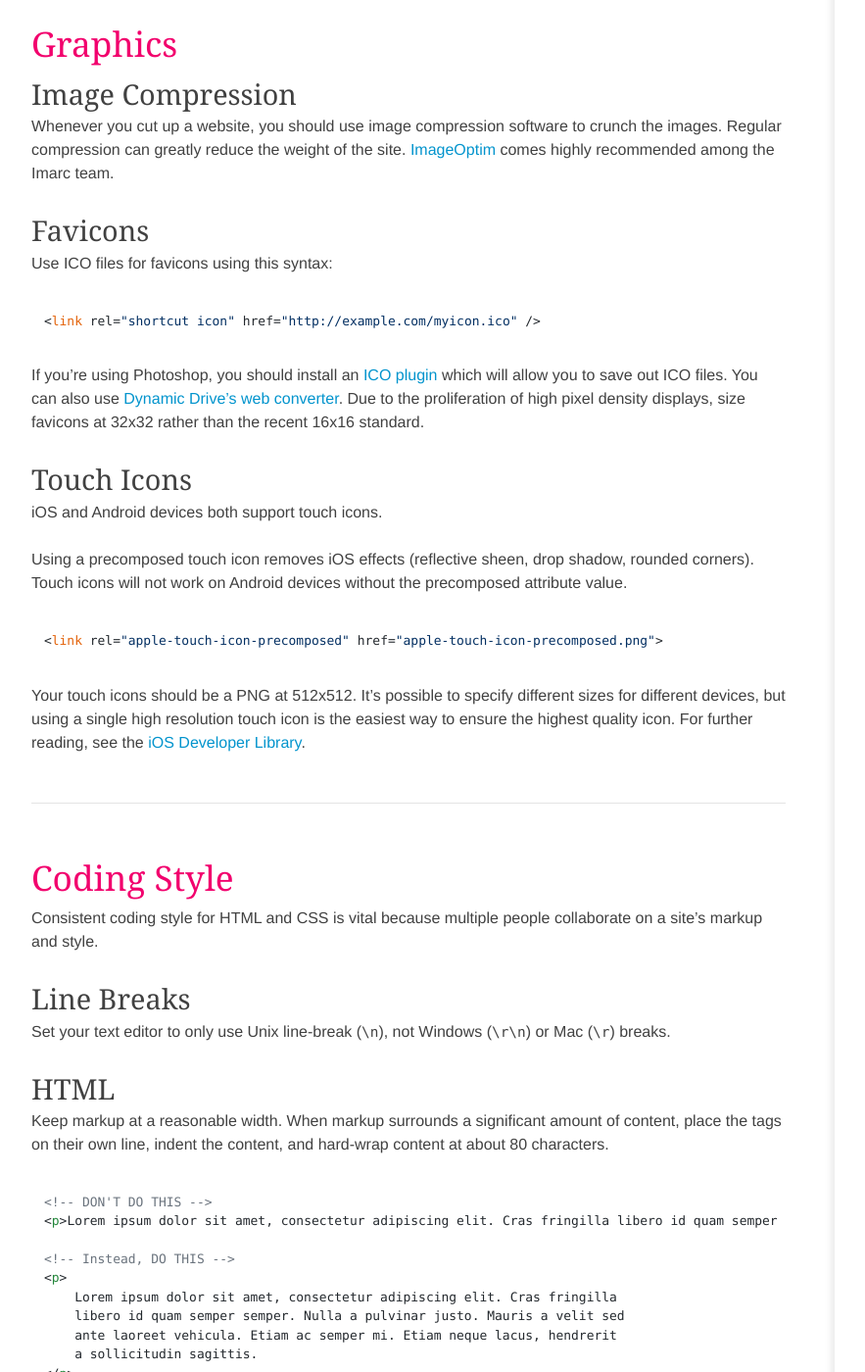
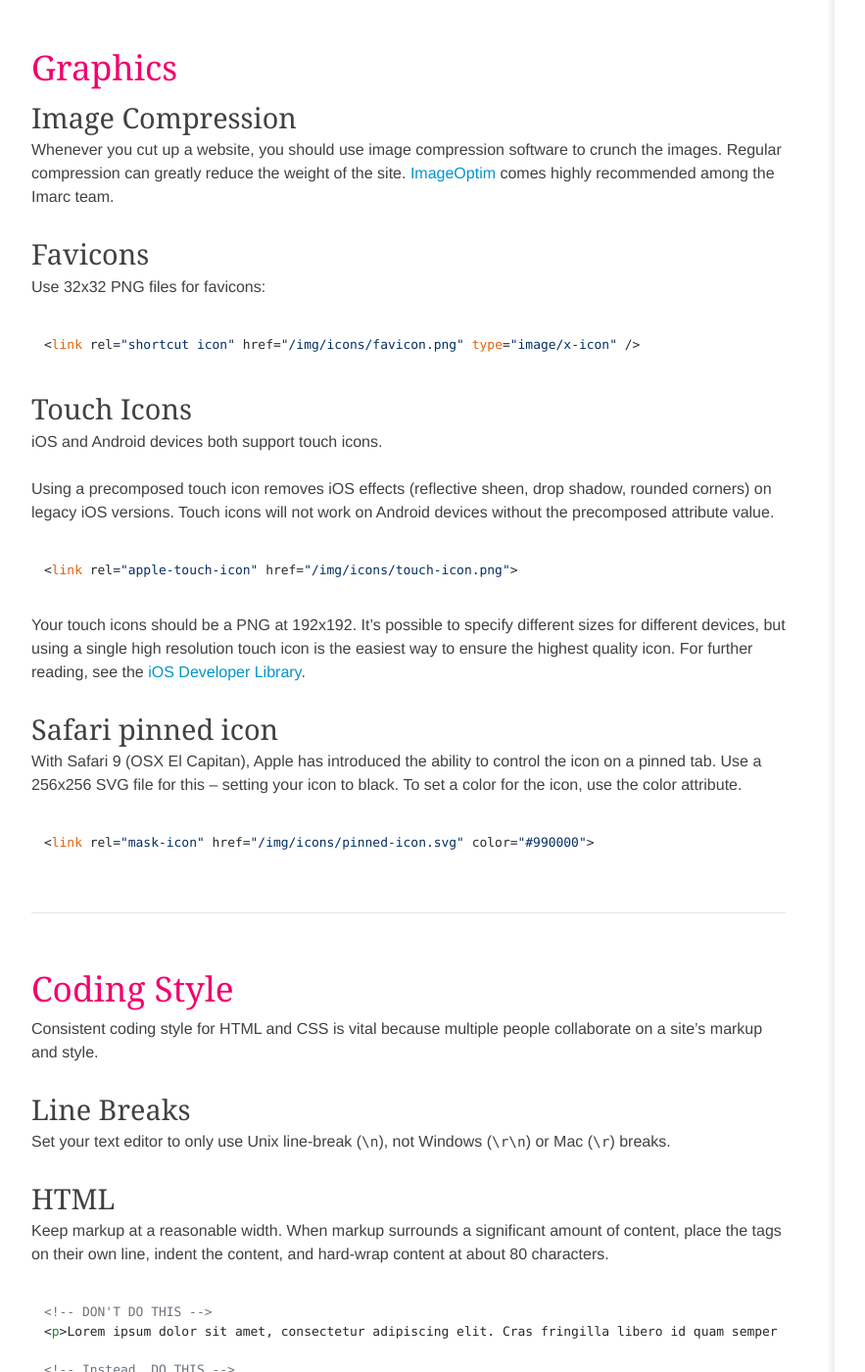
Before and after one commit to imarc/handbook, a Jekyll site: the page built from frontend.markdown, in a window 1280 px wide and 1400 px high, scrolled down 3154 px. Shown: the whole window at 98% size, without its empty margins (88-971 px from the left). Built offline with Jekyll 4.4.1, drawn with Linux system fonts in a browser that asks for light colours; nearby versions of some CDN libraries; some web fonts are replaced; some of the changed text lies outside the part shown.

Commit message:
updates to copy and assets

```diff
--- a/_layouts/default.html
+++ b/_layouts/default.html
@@ -18,7 +18,7 @@
 		<meta name="author" content="Design, programming, by iMarc. More info at http://imarc.net" />
 		<meta name="viewport" content="width=device-width, initial-scale=1" />
 		<link rel="shortcut icon" href="/img/favicon.ico" />
-		<link rel="apple-touch-icon-precomposed" href="/img/apple-touch-icon-precomposed.png">
+		<link rel="apple-touch-icon" href="/img/touch-icon.png">
 		<link rel="stylesheet" type="text/css" href="/css/styles.css" media="all" />
 		<link rel="stylesheet" href="//cdnjs.cloudflare.com/ajax/libs/highlight.js/8.5/styles/github.min.css" media="all">
 
--- a/_layouts/homepage.html
+++ b/_layouts/homepage.html
@@ -12,8 +12,8 @@
 		<meta name="description" content="iMarc, LLC" />
 		<meta name="author" content="Design, programming, by iMarc. More info at http://imarc.net" />
 		<meta name="viewport" content="width=device-width, initial-scale=1" />
-		<link rel="shortcut icon" href="/img/favicon.ico" />
-		<link rel="apple-touch-icon-precomposed" href="/img/apple-touch-icon-precomposed.png">
+		<link rel="shortcut icon" href="/img/favicon.png" />
+		<link rel="apple-touch-icon" href="/img/touch-icon.png">
 		<link rel="stylesheet" type="text/css" href="/css/styles.css" media="all" />
 
 		<!--[if IE]>
--- a/frontend.markdown
+++ b/frontend.markdown
@@ -16,15 +16,11 @@ starting point for new projects. Authored by Imarc, Boilerplate contains our sta
 
 ## Doctype
 
-Use the [HTML5](https://developer.mozilla.org/en-US/docs/HTML/HTML5) doctype on new projects.
+Use the [HTML5](https://developer.mozilla.org/en-US/docs/HTML/HTML5) doctype.
 
-It’s important to understand your project’s technical specification. Some advanced HTML5 technologies may not function correctly.
-
-If you choose to use advanced HTML5 elements with varying support, use [Modernizr](http://modernizr.com) to ensure backwards compatability with older browsers.
+It’s important to understand your project’s technical specification. Some advanced HTML5 technologies may not function correctly. If you choose to use advanced HTML5 elements, use [Modernizr](http://modernizr.com), a feature detection library to help ensure your project’s features are acessible to as many potential users as possible.
 
 Modernizr detects what the browser’s rendering engine supports, allowing you to react appropriately to differing support scenarios.
-
-HTML5shiv has been incorporated into Modernizr, so do not use duplicate shivs.
 
 
 	<!DOCTYPE html>
@@ -32,11 +28,12 @@ HTML5shiv has been incorporated into Modernizr, so do not use duplicate shivs.
 
 ### Validation
 
-All HTML and CSS should be valid. Markup should be well-formed and contain all
-required attributes. Elements should occur within the proper context of the DOCTYPE.
+A concerted effort should be made to ensure your HTML and CSS validate. Markup should
+be semantic and well-formed and contain all required attributes. Elements should occur
+within the proper context of the DOCTYPE.
 
-* HTML should validate with the [W3C Markup Validation Service](http://validator.w3.org/).
-* Stylesheets should validate with the [W3C CSS Validation Service](http://jigsaw.w3.org/css-validator).
+* [W3C HTML Markup Validator](http://validator.w3.org/)
+* [W3C CSS Validator](http://jigsaw.w3.org/css-validator)
 
 ## Metadata content
 
@@ -59,19 +56,22 @@ of the entire website.
 
 ### Meta Description
 
-All pages should include a meta description – a concise, human-readable
-description of that page’s contents. Do not duplicate meta descriptions
-from other pages. Meta descriptions appear in search engine result pages
-as seen in the graphic below, however Google will sometimes replace meta
-descriptions with on-page content as they see fit.
+A quality meta description can help in higher clickthroughs. Ideally, all pages
+include a unique meta description – a concise, human-readable description of that
+page’s contents. Do not duplicate meta descriptions from other pages. Custom
+meta descriptions can appear in search engine result pages as seen in the
+graphic below, however Google will sometimes replace custom meta descriptions
+with on-page content if they feel it’s of more value to the end user.
 
-[Tips for writing meta descriptions by Google](http://support.google.com/webmasters/bin/answer.py?hl=en&answer=35624#1)
+If no, meta description exists, Google will create its own from on-page content.
+
+[Tips for writing meta descriptions by Google](https://support.google.com/webmasters/answer/35624?hl=en#1)
 
 ![Example of meta description in search results](/img/meta_description.jpg)
 
-Keep meta descriptions less than 160 characters.
+Keep meta descriptions less than 160 characters. Here is an example meta description for Imarc’s About page.
 
-	<meta name="description" content="Imarc creates web sites &amp; applications for discerning clients. Strategy, marketing, design and programming since 1997. Newburyport, MA — 978-462-8848" />
+	<meta name="description" content="Imarc is a digital design agency. Read about its employees and their core values." />
 
 ### Imarc Credits
 
@@ -111,26 +111,31 @@ Whenever you cut up a website, you should use image compression software to crun
 
 ### Favicons
 
-Use ICO files for favicons using this syntax:
+Use 32x32 PNG files for favicons:
 
-	<link rel="shortcut icon" href="http://example.com/myicon.ico" />
-
-If you’re using Photoshop, you should install an [ICO plugin](http://www.telegraphics.com.au/sw/product/ICOFormat#icoformat) which will allow you to save out ICO files. You can also use [Dynamic Drive's web converter](http://tools.dynamicdrive.com/favicon). Due to the proliferation of high pixel density displays, size favicons at 32x32 rather than the recent 16x16 standard.
+	<link rel="shortcut icon" href="/img/icons/favicon.png" type="image/x-icon" />
 
 ### Touch Icons
 
 iOS and Android devices both support touch icons.
 
 Using a precomposed touch icon removes iOS effects (reflective sheen,
-drop shadow, rounded corners). Touch icons will not work on Android
-devices without the precomposed attribute value.
+drop shadow, rounded corners) on legacy iOS versions. Touch icons will not
+work on Android devices without the precomposed attribute value.
 
-	<link rel="apple-touch-icon-precomposed" href="apple-touch-icon-precomposed.png">
+	<link rel="apple-touch-icon" href="/img/icons/touch-icon.png">
 
-Your touch icons should be a PNG at 512x512. It’s possible to specify
+Your touch icons should be a PNG at 192x192. It’s possible to specify
 different sizes for different devices, but using a single high
 resolution touch icon is the easiest way to ensure the highest
 quality icon. For further reading, see the [iOS Developer Library](http://developer.apple.com/library/ios/#DOCUMENTATION/AppleApplications/Reference/SafariWebContent/ConfiguringWebApplications/ConfiguringWebApplications.html).
+
+### Safari pinned icon
+
+With Safari 9 (OSX El Capitan), Apple has introduced the ability to control the icon on a pinned tab.
+Use a 256x256 SVG file for this – setting your icon to black. To set a color for the icon, use the color attribute.
+
+    <link rel="mask-icon" href="/img/icons/pinned-icon.svg" color="#990000">
 
 ## Coding Style
 
```
Also changed, not shown: img/apple-touch-icon-precomposed.png (deleted), img/favicon.ico (deleted), img/favicon.png (added), img/touch-icon.png (added).
